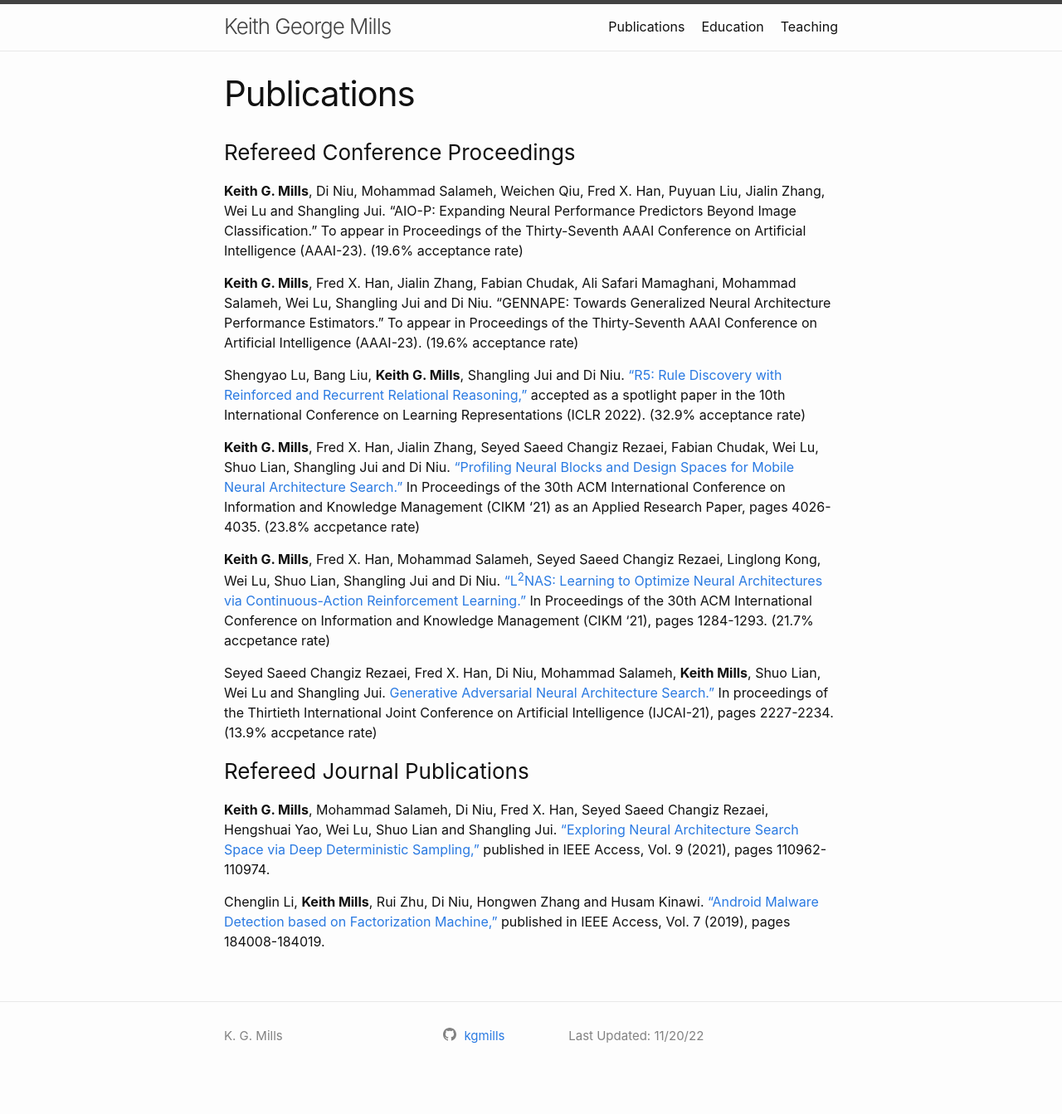
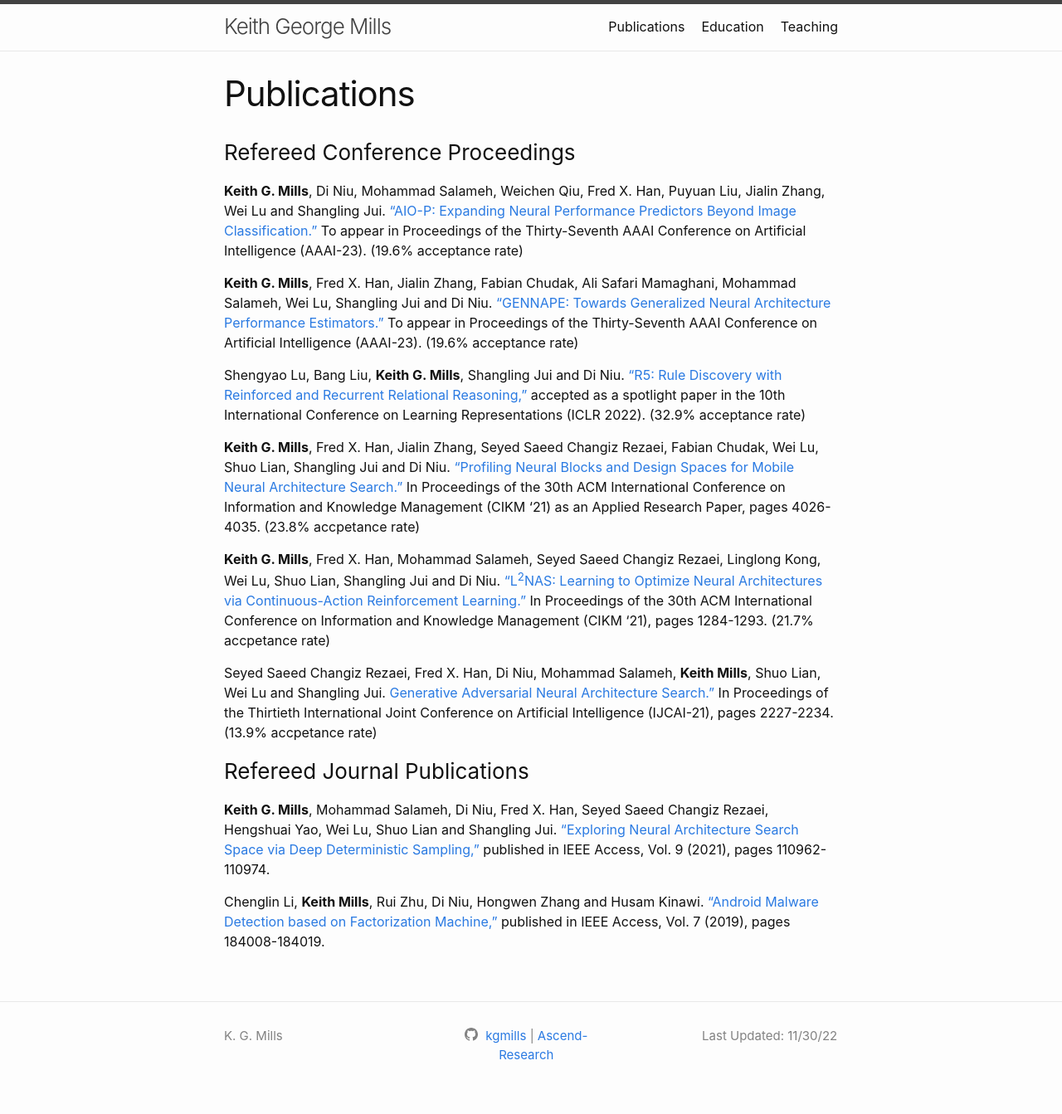
Before and after one commit to kgmills/kgmills.github.io, a Jekyll site: the page built from publications.markdown, in a window 1280 px wide. Shown: the whole page at 83% size. Built offline with Jekyll 4.4.1, drawn with Linux system fonts in a browser that asks for light colours; before the commit the page ends 1321 px from its top, so only the background shows below that.

Commit message:
ArXiv links for AAAI-23; Ascend GitHub; Pageviews

```diff
--- a/_config.yml
+++ b/_config.yml
@@ -27,6 +27,7 @@ baseurl: "" # the subpath of your site, e.g. /blog
 url: "" # the base hostname & protocol for your site, e.g. http://example.com
 #twitter_username: jekyllrb
 github_username:  kgmills
+ascend_link: "Ascend-Research"
 
 # Build settings
 # We want to eventually pick a different theme like jekyll-theme-architect
--- a/_includes/footer.html
+++ b/_includes/footer.html
@@ -4,7 +4,7 @@
   <div class="wrapper">
 
     <div class="footer-col-wrapper">
-      <div class="footer-col footer-col-1">
+      <div class="footer-col footer-col-1" align="left">
         <ul class="contact-list">
           <li class="p-name">
             {%- if site.title_short -%}
@@ -21,11 +21,11 @@
         </ul>
       </div>
 
-      <div class="footer-col footer-col-2">
+      <div class="footer-col footer-col-2" align="center" style="width: 200px">
         {%- include social.html -%}
       </div>
 
-      <div class="footer-col footer-col-3">
+      <div class="footer-col footer-col-3" align="right" style="width: 260px">
         <p>{{- page.update | escape -}}</p>
       </div>
     </div>
--- a/_includes/social.html
+++ b/_includes/social.html
@@ -2,7 +2,9 @@
   {%- if site.dribbble_username -%}<li><a href="https://dribbble.com/{{ site.dribbble_username| cgi_escape | escape }}"><svg class="svg-icon"><use xlink:href="{{ '/assets/minima-social-icons.svg#dribbble' | relative_url }}"></use></svg> <span class="username">{{ site.dribbble_username| escape }}</span></a></li>{%- endif -%}
   {%- if site.facebook_username -%}<li><a href="https://www.facebook.com/{{ site.facebook_username| cgi_escape | escape }}"><svg class="svg-icon"><use xlink:href="{{ '/assets/minima-social-icons.svg#facebook' | relative_url }}"></use></svg> <span class="username">{{ site.facebook_username| escape }}</span></a></li>{%- endif -%}
   {%- if site.flickr_username -%}<li><a href="https://www.flickr.com/photos/{{ site.flickr_username| cgi_escape | escape }}"><svg class="svg-icon"><use xlink:href="{{ '/assets/minima-social-icons.svg#flickr' | relative_url }}"></use></svg> <span class="username">{{ site.flickr_username| escape }}</span></a></li>{%- endif -%}
-  {%- if site.github_username -%}<li><a href="https://github.com/{{ site.github_username| cgi_escape | escape }}"><svg class="svg-icon"><use xlink:href="{{ '/assets/minima-social-icons.svg#github' | relative_url }}"></use></svg> <span class="username">{{ site.github_username| escape }}</span></a></li>{%- endif -%}
+  {%- if site.github_username -%}<li><a href="https://github.com/{{ site.github_username}}"><svg class="svg-icon"><use xlink:href="{{ '/assets/minima-social-icons.svg#github' | relative_url }}"></use></svg> <span class="username">{{ site.github_username}}</span></a>{%- endif -%}
+  {%- if site.ascend_link -%}&nbsp|&nbsp{%- endif -%}
+  {%- if site.ascend_link -%}<a href="https://github.com/Ascend-Research"><span class="username">{{ site.ascend_link| escape }}</span></a></li>{%- endif -%}
   {%- if site.instagram_username -%}<li><a href="https://instagram.com/{{ site.instagram_username| cgi_escape | escape }}"><svg class="svg-icon"><use xlink:href="{{ '/assets/minima-social-icons.svg#instagram' | relative_url }}"></use></svg> <span class="username">{{ site.instagram_username| escape }}</span></a></li>{%- endif -%}
   {%- if site.linkedin_username -%}<li><a href="https://www.linkedin.com/in/{{ site.linkedin_username| cgi_escape | escape }}"><svg class="svg-icon"><use xlink:href="{{ '/assets/minima-social-icons.svg#linkedin' | relative_url }}"></use></svg> <span class="username">{{ site.linkedin_username| escape }}</span></a></li>{%- endif -%}
   {%- if site.pinterest_username -%}<li><a href="https://www.pinterest.com/{{ site.pinterest_username| cgi_escape | escape }}"><svg class="svg-icon"><use xlink:href="{{ '/assets/minima-social-icons.svg#pinterest' | relative_url }}"></use></svg> <span class="username">{{ site.pinterest_username| escape }}</span></a></li>{%- endif -%}
--- a/index.markdown
+++ b/index.markdown
@@ -6,7 +6,7 @@
 
 layout: home
 list_title: ' '
-update: "Last Updated: 11/20/22"
+update: "Last Updated: 11/30/22"
 ---
 
 
@@ -55,3 +55,7 @@ Prediction in Neural Architecture Search.
 [[Semantic Scholar]](https://www.semanticscholar.org/author/Keith-G.-Mills/2066263931)<br>
 [[ORCiD]](https://orcid.org/0000-0001-6054-1798)<br>
 [[Masters Thesis]](https://era.library.ualberta.ca/items/b3759c2a-c5ff-470a-9b66-09f2efbd8263)<br>
+
+<div style="width:0px; margin:auto 0;">
+<script type='text/javascript' id='clustrmaps' src='//cdn.clustrmaps.com/map_v2.js?cl=ffffff&w=222&t=m&d=N-UhLNh1aPr-MNvJ51WE7W80gYu6JH8niQ-sYwR71Tk&co=2d78ad&cmo=3acc3a&cmn=ff5353&ct=ffffff'></script>
+</div>
--- a/publications.markdown
+++ b/publications.markdown
@@ -2,13 +2,13 @@
 layout: page
 title: Publications
 permalink: /publications/
-update: "Last Updated: 11/20/22"
+update: "Last Updated: 11/30/22"
 ---
 
 ### Refereed Conference Proceedings
-**Keith G. Mills**, Di Niu, Mohammad Salameh, Weichen Qiu, Fred X. Han, Puyuan Liu, Jialin Zhang, Wei Lu and Shangling Jui. "AIO-P: Expanding Neural Performance Predictors Beyond Image Classification." To appear in Proceedings of the Thirty-Seventh AAAI Conference on Artificial Intelligence (AAAI-23). (19.6% acceptance rate)
+**Keith G. Mills**, Di Niu, Mohammad Salameh, Weichen Qiu, Fred X. Han, Puyuan Liu, Jialin Zhang, Wei Lu and Shangling Jui. <a href="https://arxiv.org/pdf/2211.17228.pdf"> "AIO-P: Expanding Neural Performance Predictors Beyond Image Classification."</a> To appear in Proceedings of the Thirty-Seventh AAAI Conference on Artificial Intelligence (AAAI-23). (19.6% acceptance rate)
 
-**Keith G. Mills**, Fred X. Han, Jialin Zhang, Fabian Chudak, Ali Safari Mamaghani, Mohammad Salameh, Wei Lu, Shangling Jui and Di Niu. "GENNAPE: Towards Generalized Neural Architecture Performance Estimators." To appear in Proceedings of the Thirty-Seventh AAAI Conference on Artificial Intelligence (AAAI-23). (19.6% acceptance rate)
+**Keith G. Mills**, Fred X. Han, Jialin Zhang, Fabian Chudak, Ali Safari Mamaghani, Mohammad Salameh, Wei Lu, Shangling Jui and Di Niu. <a href="https://arxiv.org/pdf/2211.17226.pdf"> "GENNAPE: Towards Generalized Neural Architecture Performance Estimators."</a> To appear in Proceedings of the Thirty-Seventh AAAI Conference on Artificial Intelligence (AAAI-23). (19.6% acceptance rate)
 
 Shengyao Lu, Bang Liu, **Keith G. Mills**, Shangling Jui and Di Niu. <a href="https://arxiv.org/pdf/2205.06454.pdf"> "R5: Rule Discovery with Reinforced and Recurrent Relational Reasoning," </a> accepted as a spotlight paper in the 10th International Conference on Learning Representations (ICLR 2022). (32.9% acceptance rate)
 
@@ -16,7 +16,7 @@ Shengyao Lu, Bang Liu, **Keith G. Mills**, Shangling Jui and Di Niu. <a href="ht
 
 **Keith G. Mills**, Fred X. Han, Mohammad Salameh, Seyed Saeed Changiz Rezaei, Linglong Kong, Wei Lu, Shuo Lian, Shangling Jui and Di Niu. <a href="https://arxiv.org/pdf/2109.12425.pdf"> "L<sup>2</sup>NAS: Learning to Optimize Neural Architectures via Continuous-Action Reinforcement Learning."</a> In Proceedings of the 30th ACM International Conference on Information and Knowledge Management (CIKM '21), pages 1284-1293. (21.7% accpetance rate)
 
-Seyed Saeed Changiz Rezaei, Fred X. Han, Di Niu, Mohammad Salameh, **Keith Mills**, Shuo Lian, Wei Lu and Shangling Jui. <a href="https://www.ijcai.org/proceedings/2021/0307.pdf">Generative Adversarial Neural Architecture Search."</a> In proceedings of the Thirtieth International Joint Conference on Artificial Intelligence (IJCAI-21), pages 2227-2234. (13.9% accpetance rate)
+Seyed Saeed Changiz Rezaei, Fred X. Han, Di Niu, Mohammad Salameh, **Keith Mills**, Shuo Lian, Wei Lu and Shangling Jui. <a href="https://www.ijcai.org/proceedings/2021/0307.pdf">Generative Adversarial Neural Architecture Search."</a> In Proceedings of the Thirtieth International Joint Conference on Artificial Intelligence (IJCAI-21), pages 2227-2234. (13.9% accpetance rate)
 
 ### Refereed Journal Publications
 **Keith G. Mills**, Mohammad Salameh, Di Niu, Fred X. Han, Seyed Saeed Changiz Rezaei, Hengshuai Yao, Wei Lu, Shuo Lian and Shangling Jui. <a href="https://ieeexplore.ieee.org/document/9503404">"Exploring Neural Architecture Search Space via Deep Deterministic Sampling,"</a> published in IEEE Access, Vol. 9 (2021), pages 110962-110974.
```
